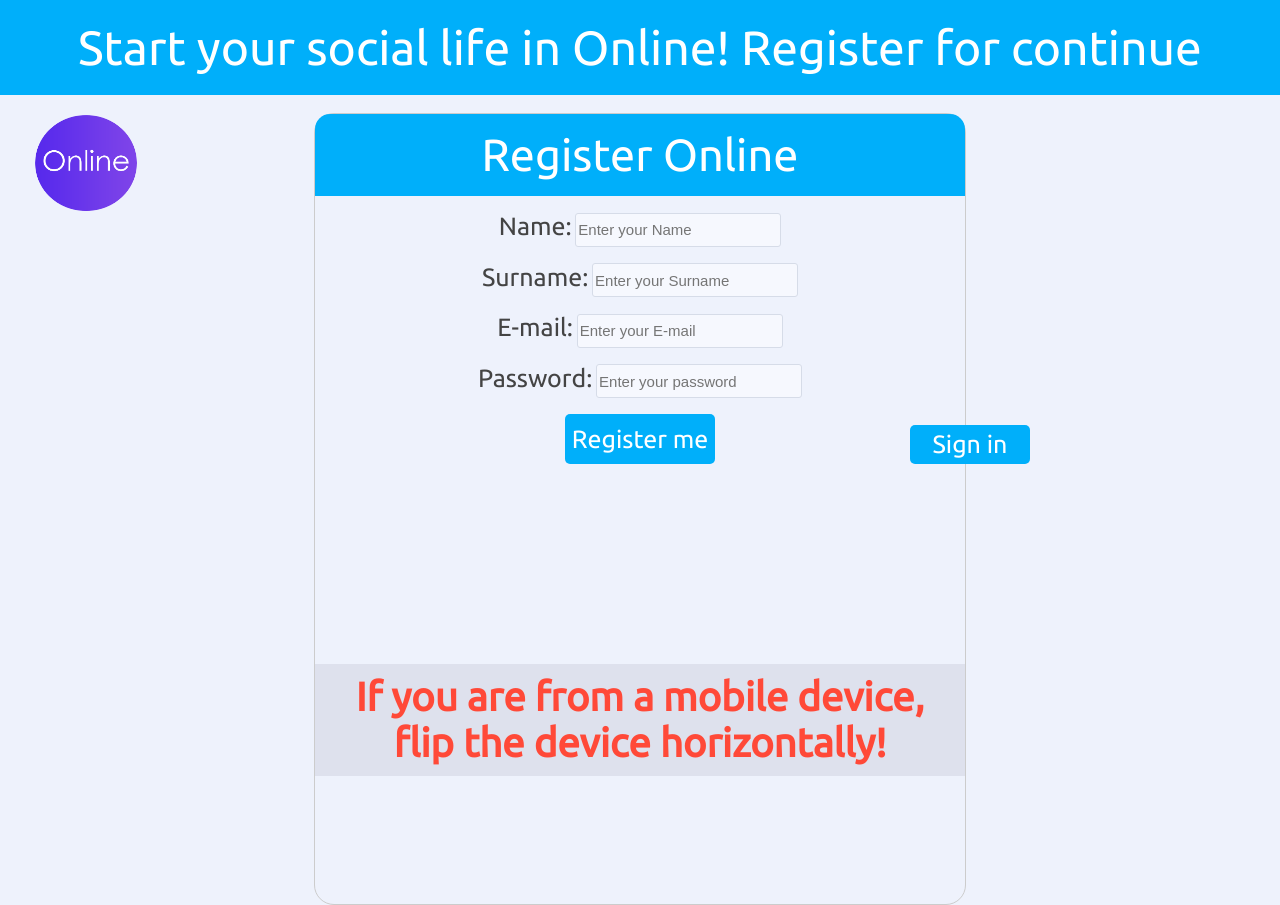
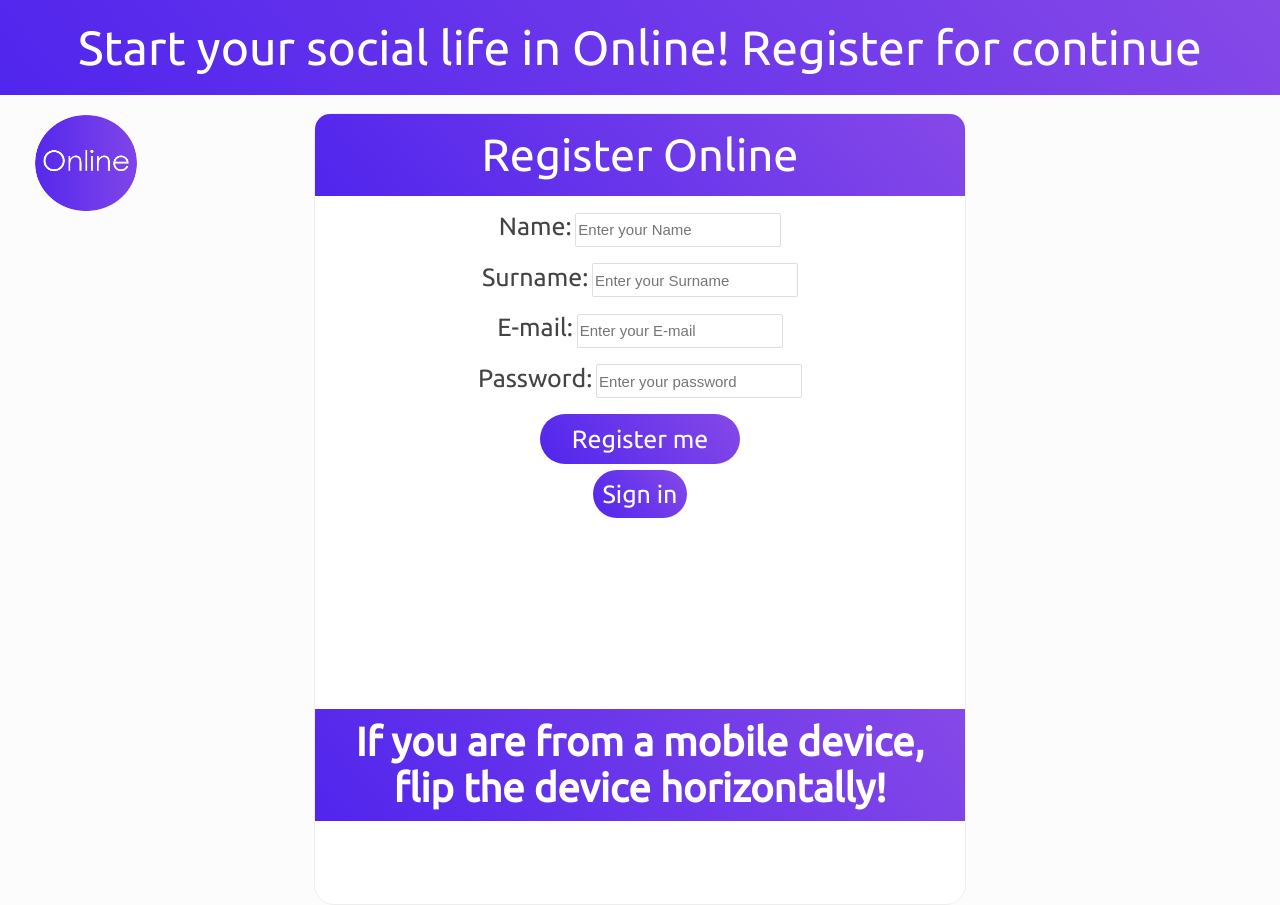
Before and after one commit to accone/Massive.com, a website: page index.html in a window 1280 px wide. Drawn offline with Linux system fonts and the light colour scheme.

Commit message:
Update style.css

```diff
--- a/style.css
+++ b/style.css
@@ -1,31 +1,40 @@
 button {
-    width: 150px;
+    width: 200px;
     height: 50px;
-    background: #00AFFA;
+    background: linear-gradient(50deg, #5025ED, #8649E8);
     color: #ffffff;
     border: none;
-    border-radius: 5px;
+    border-radius: 100px;
     font-size: 25px;
     font-family: Ubuntu;
+}
+button:hover {
+    background: linear-gradient(50deg, #6039EF, #9660EB);
+    box-shadow: 0 0 10px 0 #808080;
+}
+.bsi:hover {
+    background: linear-gradient(50deg, #6039EF, #9660EB);
+    box-shadow: 0 0 10px 0 #808080;
 }
 
 input {
     width: 200px;
     height: 30px;
-    border: 1px solid #D6DCE8;
-    border-radius: 3px;
-    background: #F6F8FE;
+    border: 1px solid #DEDEDE;
+    border-radius: 2px;
     font-size: 15px;
-
+}
+input:focus {
+    box-shadow: 0 0 5px 0 #0066dd;
 }
 
 .container1 {
     border: none;
-    background: #EEF2FC;
+    background: #fff;
     width: 650px;
     height: 790px;
     border-radius: 20px;
-    border: 1px solid #CCCCCC;
+    border: 1px solid #EDEDED;
 
 }
 
@@ -36,12 +45,12 @@ html, body {
 }
 
 body {
-    background: #EEF2FC;
+    background: #FCFCFC;
 }
 
 .con1 {
     padding: 20px;
-    background: #00AFFA;
+    background: linear-gradient(50deg, #5025ED, #8649E8);
 }
 
 label {
@@ -56,25 +65,23 @@ a {
 h1 {
     font-size: 40px;
     padding: 10px;
-    color: #FF4938;
+    color: #FFF;
     margin: 200px 0px;
-    background: #DEE1ED;
+    background: linear-gradient(50deg, #5025ED, #8649E8);
 }
 .bsi {
-    position: absolute;
-    top: 425px;
-    right: 250px;
-    width: 110px;
-    background: #00AFFA;
+    padding: 10px;
+    background: linear-gradient(50deg, #5025ED, #8649E8);
     color: #ffffff;
-    border-radius: 5px;
+    border-radius: 100px;
     text-align: center;
-    padding: 5px;
+    width: 150px;
+
 }
 
 .Msr {
     width: 620px;
-    background: #00AFFA;
+    background: linear-gradient(50deg, #5025ED, #8649E8);
     color: #ffffff;
     border-top-left-radius: 15px;
     border-top-right-radius: 15px;
```
